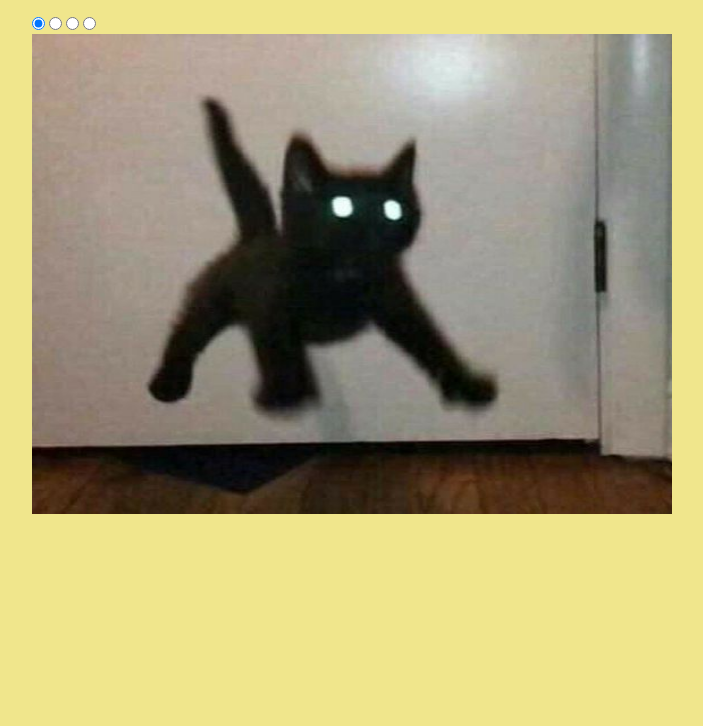
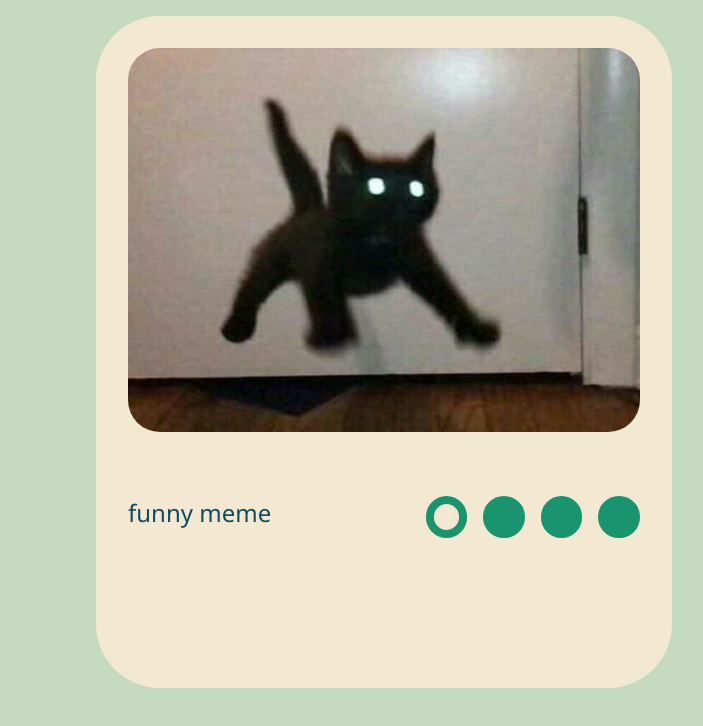
Before and after one commit to z1ll1ax/cssMemeSlider, a plain HTML site: page index.html in a window 1280 px wide. Shown: the whole page, without its empty margins (288-991 px from the left). Drawn offline with Linux system fonts and the light colour scheme.

Commit message:
feat: added visual for buttons (Wed, Sep 11, 2024 04:13:47 PM)

```diff
--- a/index.html
+++ b/index.html
@@ -10,6 +10,7 @@
 <body>
     <div class="content">
         <div id="slider">
+            <div class="overflow">
                 <input type="radio" name="slider-controller" id="slide1" checked></input>
                 <input type="radio" name="slider-controller" id="slide2"></input>
                 <input type="radio" name="slider-controller" id="slide3"></input>
@@ -20,12 +21,14 @@
                     <img src="meme3.jpg" alt="meme3">
                     <img src="meme4.jpg" alt="meme4">
                 </div>
-            <!-- <div class="subtitle-container">
+                <div class="bottom-container">
+                    <div class="subtitle-wrapper">
+                        <div class="subtitle-container">
                             <p class="subtitle">funny meme</p>
                             <p class="subtitle">another meme</p>
                             <p class="subtitle">one more meme</p>
                             <p class="subtitle">last meme :/</p>
-            </div> -->
+                        </div>
                     </div>
                     <div class="controller">
                         <label for="slide1" class="label-navigator"></label>
@@ -34,5 +37,8 @@
                         <label for="slide4" class="label-navigator"></label>
                     </div>
                 </div>
+            </div>
+        </div>
+    </div>
 </body>
 </html>
--- a/style.css
+++ b/style.css
@@ -2,16 +2,30 @@
     margin: 0;
     padding: 0;
 }
+:root{
+    --black: #2B2D42;
+    --dark-green: #114B5F;
+    --green: #1A936F;
+    --light-green: #88D498;
+    --lighter-green: #C6DABF;
+    --cream: #F3E9D2;
+}
 body{
-    background-color: khaki;
+    background-color: var(--lighter-green);
 }
 .content{
     margin: 0 auto;
     margin-top: 1rem;
-    width: 50vw;
+    width: 40vw;
 }
 #slider{
     width: 100%;
+    background-color: var(--cream);
+    padding: 2rem;
+    border: none;
+    border-radius: 4rem;
+}
+.overflow{
     overflow: hidden;
 }
 .inner-slider{
@@ -25,23 +39,50 @@ img{
     flex-shrink: 0;
     width: 25%;
     height: 100%;
+    border: none;
+    border-radius: 2rem;
 }
-.container{
+.bottom-container{
+    margin-top: 4rem;
     display: flex;
 }
+.subtitle-wrapper{
+    flex: 5;
+    overflow: hidden;
+}
 .subtitle-container{
-    flex: 5;
+    width: 400%;
+    display: flex;
+    flex-direction: row;
 }
 .subtitle{
+    width: 25%;
     font-size: 1.5rem;
     font-weight: 500;
     font-family: 'Segoe UI', Tahoma, Geneva, Verdana, sans-serif;
-    color: sienna;
+    color: var(--dark-green);
+}
+input{
+    display: none;
 }
 .controller{
     flex: 2;
+    height: 10rem;
+    width: 100%;
+    display: flex;
+
+    gap: 1rem;
 }
-
+.label-navigator {
+    aspect-ratio: 1/1;
+    height: 16%;
+    border: solid var(--green) 0.5rem;
+    border-radius: 50%;
+    background-color: var(--green);
+}
+.label-navigator:hover{
+    background-color: var(--light-green);
+}
 #slide1:checked ~ .inner-slider{
     margin-left: 0%;
 }
@@ -54,16 +95,27 @@ img{
 #slide4:checked ~ .inner-slider{
     margin-left: -300%;
 }
-/*
-#slide1:checked ~ .content #slider .inner-slider {
-    margin-left: -20%;
+#slide1:checked ~ .subtitle-container{
+    margin-left: 0%;
 }
-#slide2:checked ~ .content #slider .inner-slider {
+#slide2:checked ~ .subtitle-container{
     margin-left: -100%;
 }
-#slide3:checked ~ .content #slider .inner-slider {
+#slide3:checked ~ .subtitle-container{
     margin-left: -200%;
 }
-#slide4:checked ~ .content #slider .inner-slider {
+#slide4:checked ~ .subtitle-container{
     margin-left: -300%;
-} */
+}
+#slide1:checked ~ .bottom-container .controller .label-navigator:nth-of-type(1) {
+    background-color: transparent;
+}
+#slide2:checked ~ .bottom-container .controller .label-navigator:nth-of-type(2) {
+    background-color: transparent;
+}
+#slide3:checked ~ .bottom-container .controller .label-navigator:nth-of-type(3) {
+    background-color: transparent;
+}
+#slide4:checked ~ .bottom-container .controller .label-navigator:nth-of-type(4) {
+    background-color: transparent;
+}
```
Lines whose indentation alone changed are shown as unchanged.
